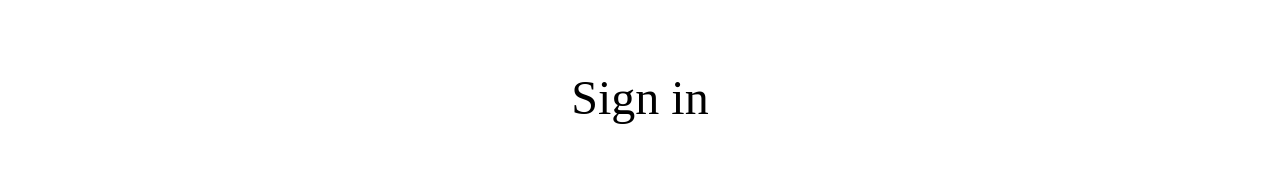
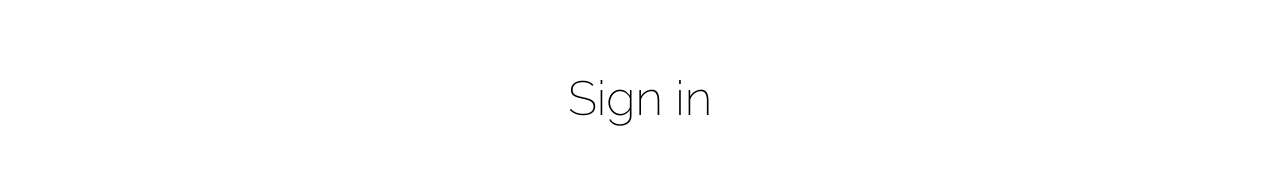
Before and after one commit to Kundestyrt-G17/digibonds, a React (Create React App) app: page /login in a window 1280 px wide. Shown: the part 125-299 px from the top of the page. Built offline with nearby package versions, Linux system fonts and the light colour scheme.

Commit message:
Fix styling

```diff
--- a/src/components/LoginForm/LoginForm.css
+++ b/src/components/LoginForm/LoginForm.css
@@ -1,5 +1,4 @@
-
-.login-form{
+.login-form {
   display: flex;
   flex-direction: column;
   align-items: center;
@@ -8,11 +7,9 @@
 }
 
 .login-form_title {
-    font-family: Work Sans;
-    font-weight: 300;
   font-size: 48px;
 }
 
-.login-form_button{
+.login-form_button {
   margin-top: 15px !important;
 }
```
Lines whose indentation alone changed are shown as unchanged.
